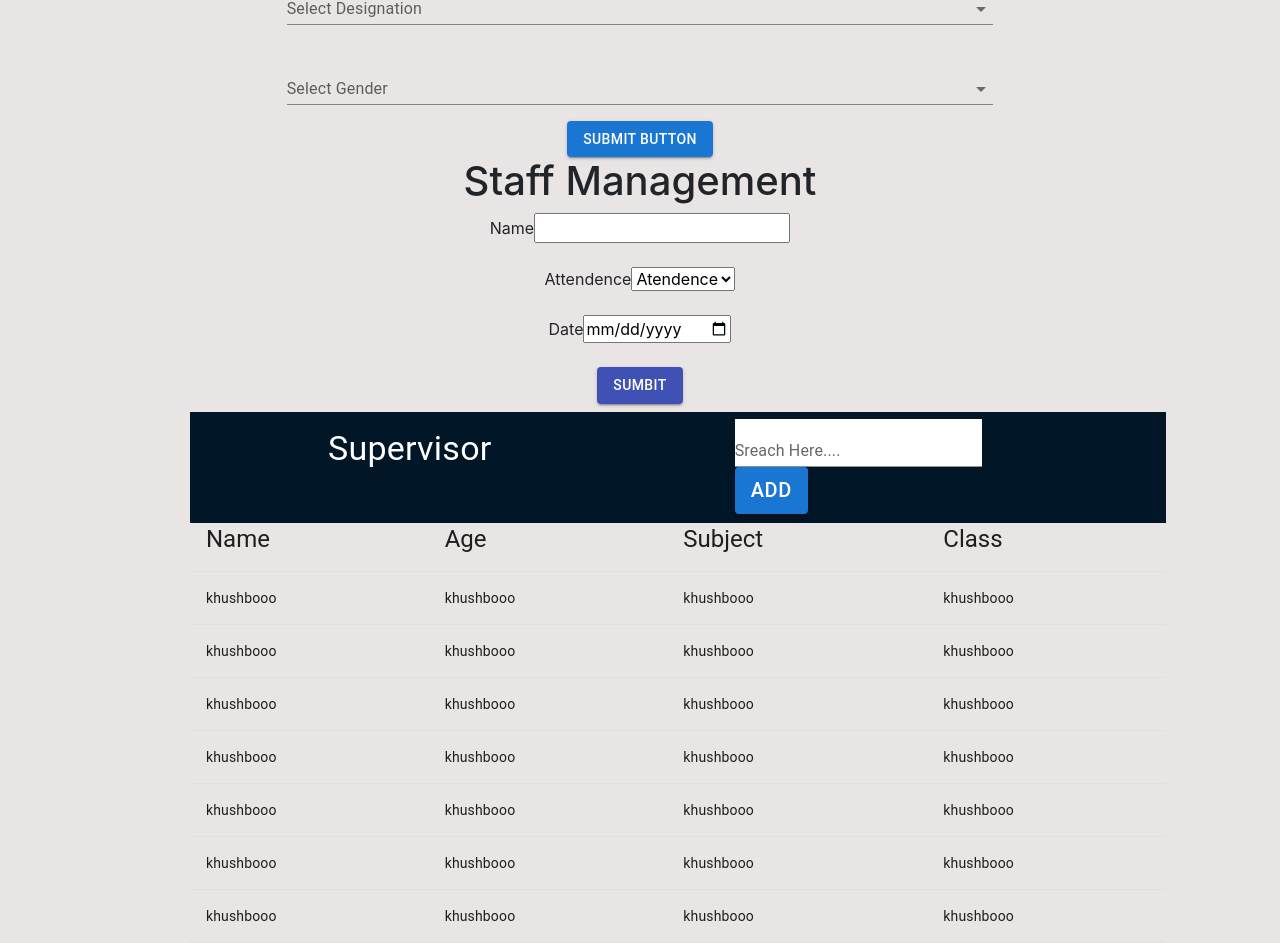
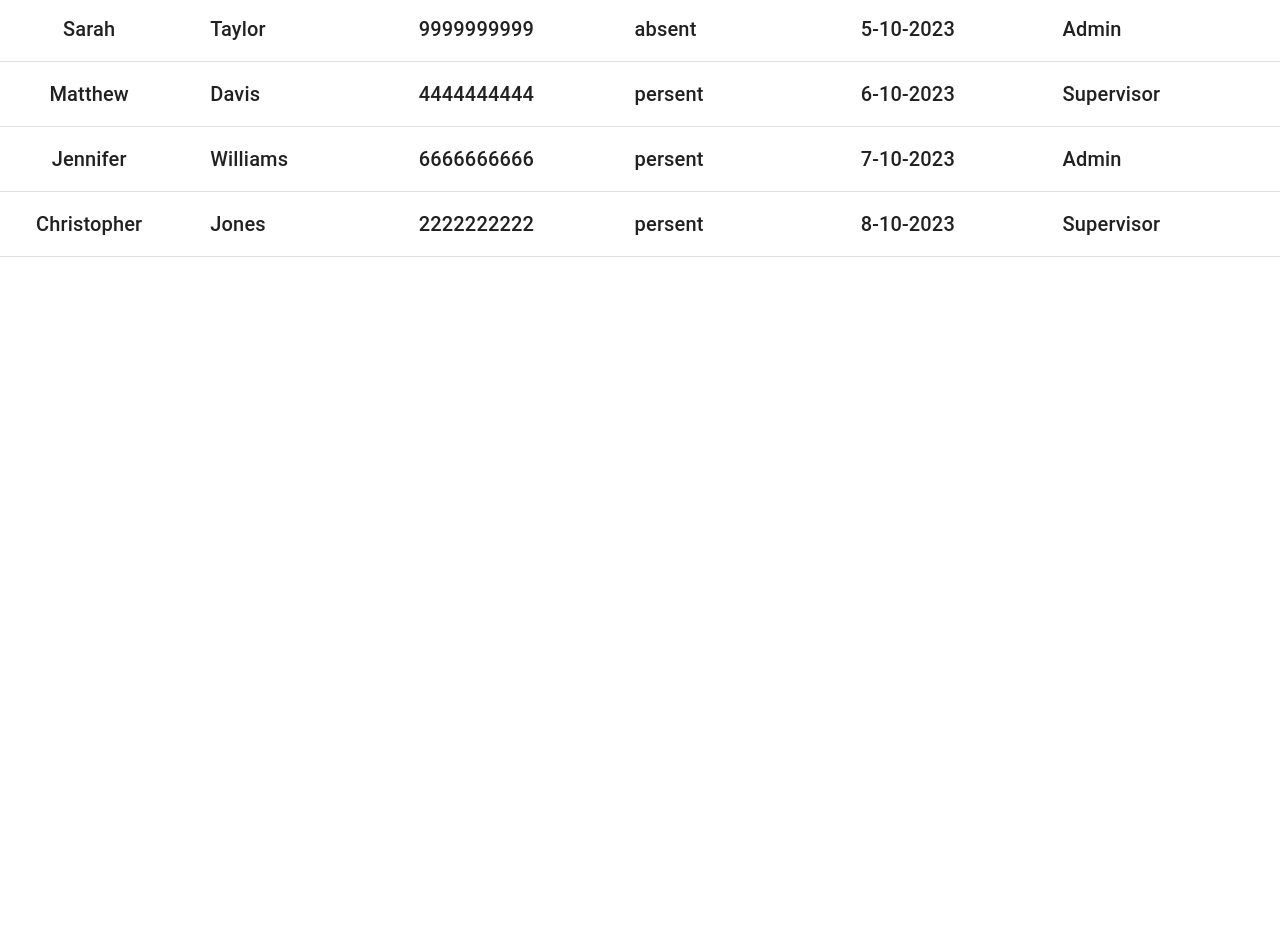
Before and after one commit to sukanyamohanty143/Digital-Staff-Management-System., a React (Create React App) app: page /registration in a window 1280 px wide. Shown: the part 451-1394 px from the top of the page. After the commit the page ends 800 px from the top, so only its background shows below. Built offline with nearby package versions, Linux system fonts and the light colour scheme.

Commit message:
fitch data from json file

```diff
--- a/src/App.js
+++ b/src/App.js
@@ -1,10 +1,10 @@
 
-import "./App.css";
-import React from 'react';
-import Home from "./Components/Pages/Home";
-import Staff from "./Components/Pages/Staff"
-import Registration from "./Components/Pages/Registration";
-import { BrowserRouter as Router, Route, Routes } from 'react-router-dom';
+// import "./App.css";
+// import React from 'react';
+// import Home from "./Components/Pages/Home";
+// // import Staff from "./Components/Pages/Staff"
+// import Registration from "./Components/Pages/Registration";
+// import { BrowserRouter as Router, Route, Routes } from 'react-router-dom';
 
 import SupervisorPage from "./Components/Pages/Supervisor/SuppervisorPage"
 
@@ -12,16 +12,23 @@ function App(){
 
     return (
       <>
-        <Router>
+      <div className="App">
+
+
+        {/* <Router>
             <Routes>
                 <Route path="/" element={<Home />} />
                 <Route path="/registration" element={<Registration />} />
 
             </Routes>
         </Router>
-        <Staff/>
-        <br></br>
+        {/* <Staff/> */}
+        {/* <br></br>  */}
         <SupervisorPage/>
+
+        </div>
+
+
         </>
 
     );
--- a/src/Components/Pages/Supervisor/SreachBar.js
+++ b/src/Components/Pages/Supervisor/SreachBar.js
@@ -6,10 +6,12 @@ function SreachBar() {
     return(
 
         <>
-            <Grid container xs={9} item spacing={2} justifyContent="center" style={{ backgroundColor: " #011627", marginLeft: "190px"}} >
+
+            <Grid container xs={12} item spacing={2} justifyContent="center" style={{ backgroundColor:"#011627"}} >
                 <Grid item lg={3} sm={6} xs={12}><Typography variant="h4" style={{color:"white"}}>Supervisor </Typography></Grid>
                 <Grid item lg={2} sm={6} xs={12}></Grid>
-                <Grid item lg={4} sm={6} xs={12}><TextField  variant="standard"  style={{ backgroundColor: "white" ,width:"80%",position:"relative",bottom:"9px"}} label="Sreach Here...."></TextField><Button variant="contained" style={{ fontSize: "20px" ,position:"relative",bottom:"9px"}}>Add</Button></Grid>
+                <Grid item lg={4} sm={6} xs={12}><TextField  variant="standard"  style={{ backgroundColor: "white" ,width:"80%",position:"relative",bottom:"9px"}} label="Sreach Here...."></TextField><Button variant="contained" style={{ fontSize: "18px" ,position:"relative",bottom:"2px"}}>Add</Button></Grid>
+
             </Grid>
         </>
     )
--- a/src/Components/Pages/Supervisor/SuppervisorPage.js
+++ b/src/Components/Pages/Supervisor/SuppervisorPage.js
@@ -1,13 +1,40 @@
 
+// import { useState } from "react";
+import { useEffect, useState } from "react";
 import SreachBar from "./SreachBar";
+
 import TableData from "./TableData"
+// import { useState,useEffect} from "react"//;
+
+import employeesData from './dataserver.json';
 
 function SupervisorPage() {
+
+    const employees = employeesData.employees;
+
+    const [data, setData] = useState([])
+
+    useEffect(() => {
+        setData(employees)
+    },[employees])
+
+    // console.log(employees,"data")
+    console.log(data, "data")
+
+    // console.log(employees,"data")
+
+    // const [data,setData]=useState([])
+
+    // setData(employees)
+    // console.log(data,"kkkkk")
+
     return (
         <>
 
-        <SreachBar/>
-        <TableData/>
+
+            <SreachBar/>
+            <TableData employees={data} />
+
 
         </>
     )
--- a/src/Components/Pages/Supervisor/TableData.js
+++ b/src/Components/Pages/Supervisor/TableData.js
@@ -1,63 +1,41 @@
 import { TableCell, TableContainer, TableHead, TableRow, Table, Grid, TableBody, Typography } from "@mui/material"
 
+function TableData({ employees }) {
 
-function TableData() {
     return (
         <>
-            <Grid container xs={9} item spacing={2} justifyContent="center" style={{ marginLeft: "190px" }}>
+            <Grid container xs={12} item spacing={2} style={{ position: "relative", bottom: "20px", marginTop: "30px" }}>
                 <TableContainer>
                     <Table>
                         <TableHead>
                             <TableRow>
-                                <TableCell><Typography variant="h5">Name</Typography></TableCell>
-                                <TableCell><Typography variant="h5">Age</Typography></TableCell>
-                                <TableCell><Typography variant="h5">Subject</Typography></TableCell>
-                                <TableCell><Typography variant="h5">Class</Typography></TableCell>
+
+                                <TableCell  style={{ textAlign: 'center' }}><Typography variant="h5">FirstName</Typography></TableCell>
+                                <TableCell><Typography variant="h5">LastName</Typography></TableCell>
+                                <TableCell><Typography variant="h5">Mobile</Typography></TableCell>
+                                <TableCell><Typography variant="h5">Attendance</Typography></TableCell>
+                                <TableCell><Typography variant="h5">Date</Typography></TableCell>
+                                <TableCell><Typography variant="h5">Designation</Typography></TableCell>
+
                             </TableRow>
                         </TableHead>
                         <TableBody>
-                            <TableRow>
-                                <TableCell>khushbooo</TableCell>
-                                <TableCell>khushbooo</TableCell>
-                                <TableCell>khushbooo</TableCell>
-                                <TableCell>khushbooo</TableCell>
-                            </TableRow>
-                            <TableRow>
-                                <TableCell>khushbooo</TableCell>
-                                <TableCell>khushbooo</TableCell>
-                                <TableCell>khushbooo</TableCell>
-                                <TableCell>khushbooo</TableCell>
-                            </TableRow>
-                            <TableRow>
-                                <TableCell>khushbooo</TableCell>
-                                <TableCell>khushbooo</TableCell>
-                                <TableCell>khushbooo</TableCell>
-                                <TableCell>khushbooo</TableCell>
-                            </TableRow>
-                            <TableRow>
-                                <TableCell>khushbooo</TableCell>
-                                <TableCell>khushbooo</TableCell>
-                                <TableCell>khushbooo</TableCell>
-                                <TableCell>khushbooo</TableCell>
-                            </TableRow>
-                            <TableRow>
-                                <TableCell>khushbooo</TableCell>
-                                <TableCell>khushbooo</TableCell>
-                                <TableCell>khushbooo</TableCell>
-                                <TableCell>khushbooo</TableCell>
-                            </TableRow>
-                            <TableRow>
-                                <TableCell>khushbooo</TableCell>
-                                <TableCell>khushbooo</TableCell>
-                                <TableCell>khushbooo</TableCell>
-                                <TableCell>khushbooo</TableCell>
-                            </TableRow>
-                            <TableRow>
-                                <TableCell>khushbooo</TableCell>
-                                <TableCell>khushbooo</TableCell>
-                                <TableCell>khushbooo</TableCell>
-                                <TableCell>khushbooo</TableCell>
-                            </TableRow>
+
+                            {employees.map((item) => (
+
+                                <TableRow>
+
+                                    <TableCell style={{ textAlign: 'center' }}><Typography variant="h6">{item.FirstName}</Typography></TableCell>
+                                    <TableCell><Typography variant="h6">{item.LastName}</Typography></TableCell>
+                                    <TableCell><Typography variant="h6">{item.Mobile}</Typography></TableCell>
+                                    <TableCell><Typography variant="h6">{item.attendance}</Typography></TableCell>
+                                    <TableCell><Typography variant="h6">{item.date}</Typography></TableCell>
+                                    <TableCell><Typography variant="h6">{item.designation}</Typography></TableCell>
+
+                                </TableRow>
+
+                            ))}
+
                         </TableBody>
                     </Table>
                 </TableContainer>
--- /dev/null
+++ b/src/Components/Pages/Supervisor/dataserver.json
@@ -0,0 +1,13 @@
+{
+    "employees" : [
+        {"FirstName":"John","LastName":"Doe","Mobile":"1234567890","designation":"Admin","Gender":"Male","attendance":"persent","date":"1-10-2023"},
+        {"FirstName":"Jane","LastName":"Smith","Mobile":"9876543210","designation":"Staff","Gender":"Female","attendance":"absent","date":"2-10-2023"},
+        {"FirstName":"Michael","LastName":"Johnson","Mobile":"5555555555","designation":"Admin","Gender":"Male","attendance":"absent","date":"19-10-2023"},
+        {"FirstName":"Emily","LastName":"Brown","Mobile":"8888888888","designation":"Admin","Gender":"Male","attendance":"persent","date":"3-10-2023"},
+        {"FirstName":"David","LastName":"Lee","Mobile":"7777777777","designation":"staff","Gender":"Female","attendance":"persent","date":"4-10-2023"},
+        {"FirstName":"Sarah","LastName":"Taylor","Mobile":"9999999999","designation":"Admin","Gender":"Female","attendance":"absent","date":"5-10-2023"},
+        {"FirstName":"Matthew","LastName":"Davis","Mobile":"4444444444","designation":"Supervisor","Gender":"Male","attendance":"persent","date":"6-10-2023"},
+        {"FirstName":"Jennifer","LastName":"Williams","Mobile":"6666666666","designation":"Admin","Gender":"Female","attendance":"persent","date":"7-10-2023"},
+        {"FirstName":"Christopher","LastName":"Jones","Mobile":"2222222222","designation":"Supervisor","Gender":"Female","attendance":"persent","date":"8-10-2023"}
+    ]
+}
```
Also changed, not shown: src/Components/Pages/Supervisor/data-server.json (deleted, +0 -13 lines).
